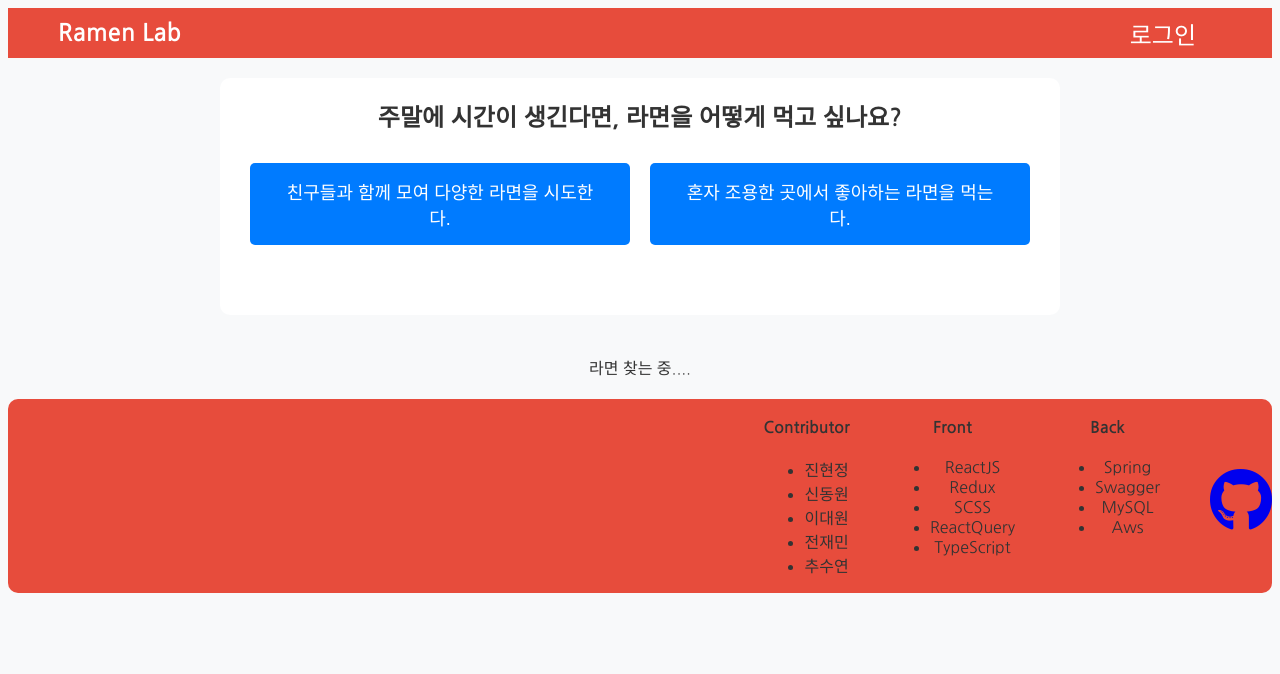
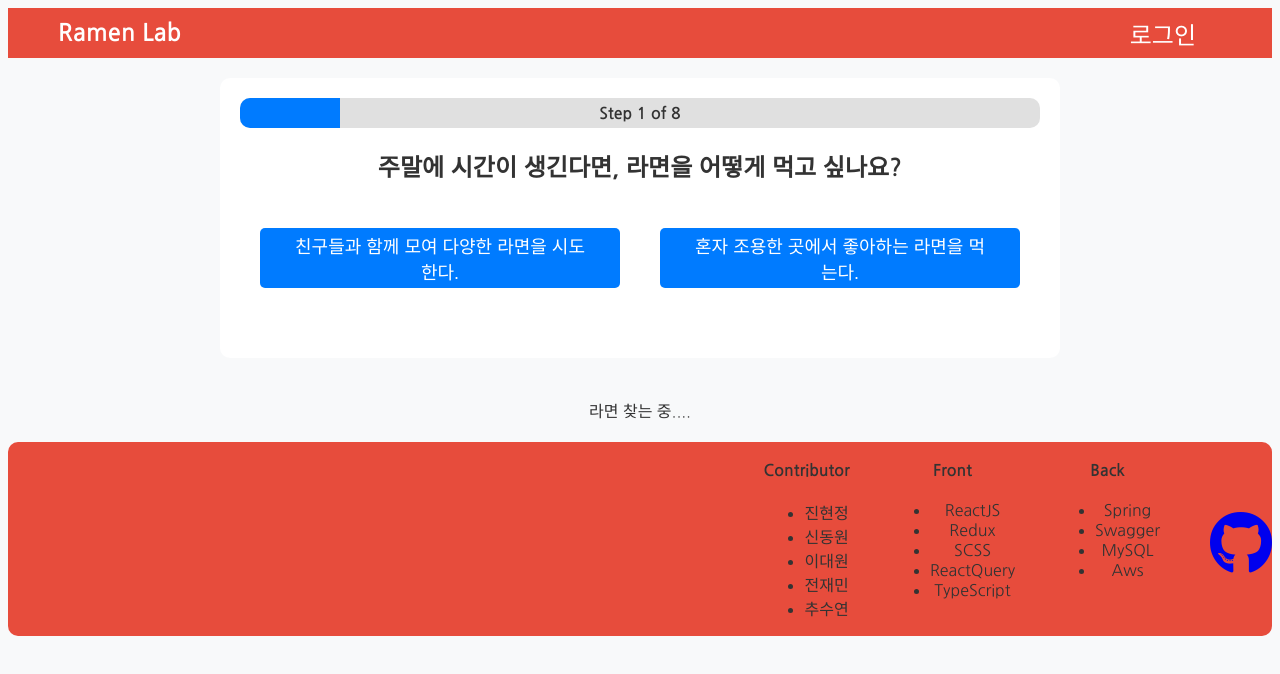
Before and after one commit to RamyunLab/ramyunlab-fe, a React (Create React App) app: page /mbti in a window 1280 px wide. Shown: the top 674 px of the page. Built offline with nearby package versions, Linux system fonts and the light colour scheme.

Commit message:
fix: mbti css 프로토타입

```diff
--- a/src/Redux/slices/MbtiSlice.tsx
+++ b/src/Redux/slices/MbtiSlice.tsx
@@ -68,7 +68,7 @@ const calculateMBTI = (answers: string[]) => (dispatch: any) => {
             ramen: "왕뚜껑",
             description:
                 "지도자형인 ENTJ는 강력하고 도전적인 성격을 가지고 있으며, 왕뚜껑 라면은 그들의 강한 리더십과 잘 맞습니다.",
-            imageUrl: "https://dc7ne3bdq944q.cloudfront.net/img/ramyun/삼양_왕뚜껑.jpg",
+            imageUrl: "https://dc7ne3bdq944q.cloudfront.net/img/ramyun/팔도_왕뚜껑.png",
         },
         ENTP: {
             ramen: "신라면",
@@ -86,13 +86,13 @@ const calculateMBTI = (answers: string[]) => (dispatch: any) => {
             ramen: "새우탕",
             description:
                 "따뜻하고 친근한 ESFJ는 사람들과의 교류를 즐기며, 새우탕 라면의 풍부한 맛과 따뜻한 느낌이 잘 맞습니다.",
-            imageUrl: "https://dc7ne3bdq944q.cloudfront.net/img/ramyun/농심_새우탕.jpg",
+            imageUrl: "https://dc7ne3bdq944q.cloudfront.net/img/ramyun/농심_새우탕큰사발.jpg",
         },
         ENFJ: {
-            ramen: "육개장",
+            ramen: "열라면",
             description:
-                "카리스마 넘치는 ENFJ는 사람들을 돕는 것을 좋아하며, 육개장의 강렬하고 따뜻한 맛이 그들에게 잘 어울립니다.",
-            imageUrl: "https://dc7ne3bdq944q.cloudfront.net/img/ramyun/농심_육개장.jpg",
+                "카리스마 넘치는 ENFJ는 사람들을 돕는 것을 좋아하며, 열라면의 강렬하고 따뜻한 맛이 그들에게 잘 어울립니다.",
+            imageUrl: "https://dc7ne3bdq944q.cloudfront.net/img/ramyun/오뚜기_열라면.webp",
         },
         ENFP: {
             ramen: "불닭볶음면",
@@ -104,7 +104,7 @@ const calculateMBTI = (answers: string[]) => (dispatch: any) => {
             ramen: "짜파게티",
             description:
                 "모험적이고 즉흥적인 ESTP는 다양한 맛을 시도하는 것을 좋아하며, 짜파게티의 독특한 맛과 편리함이 잘 맞습니다.",
-            imageUrl: "https://dc7ne3bdq944q.cloudfront.net/img/ramyun/농심_짜파게티.jpg",
+            imageUrl: "https://dc7ne3bdq944q.cloudfront.net/img/ramyun/농심_올리브%20짜파게티.jpg",
         },
         ESFP: {
             ramen: "짜왕",
@@ -116,19 +116,19 @@ const calculateMBTI = (answers: string[]) => (dispatch: any) => {
             ramen: "진라면",
             description:
                 "전략적이고 분석적인 INTJ는 깊이 있는 사고를 좋아하며, 진라면의 깊은 맛과 균형이 잘 어울립니다.",
-            imageUrl: "https://dc7ne3bdq944q.cloudfront.net/img/ramyun/오뚜기_진라면.jpg",
+            imageUrl: "https://dc7ne3bdq944q.cloudfront.net/img/ramyun/오뚜기_진라면%20매운맛.jpg",
         },
         INTP: {
             ramen: "참깨라면",
             description:
                 "논리적이고 호기심 많은 INTP는 새로운 아이디어를 탐구하며, 참깨라면의 고소하고 독특한 맛을 즐깁니다.",
-            imageUrl: "https://dc7ne3bdq944q.cloudfront.net/img/ramyun/농심_참깨라면.jpg",
+            imageUrl: "https://dc7ne3bdq944q.cloudfront.net/img/ramyun/오뚜기_참깨라면.jpg",
         },
         INFJ: {
-            ramen: "비빔면",
+            ramen: "팔도 비빔면",
             description:
                 "직관적이고 통찰력 있는 INFJ는 깊이 있는 의미를 찾으며, 비빔면의 매콤달콤한 맛과 어울립니다.",
-            imageUrl: "https://dc7ne3bdq944q.cloudfront.net/img/ramyun/농심_비빔면.jpg",
+            imageUrl: "https://dc7ne3bdq944q.cloudfront.net/img/ramyun/팔도_팔도%20비빔면.png",
         },
         INFP: {
             ramen: "사리곰탕",
@@ -140,19 +140,19 @@ const calculateMBTI = (answers: string[]) => (dispatch: any) => {
             ramen: "육개장",
             description:
                 "신뢰할 수 있고 실용적인 ISTJ는 전통적인 가치를 중요시하며, 육개장의 전통적이고 강렬한 맛을 선호합니다.",
-            imageUrl: "https://dc7ne3bdq944q.cloudfront.net/img/ramyun/농심_육개장.jpg",
+            imageUrl: "https://dc7ne3bdq944q.cloudfront.net/img/ramyun/농심_육개장%20사발면.jpg",
         },
         ISFJ: {
-            ramen: "사리곰탕",
+            ramen: "사리곰탕면",
             description:
                 "헌신적이고 책임감 있는 ISFJ는 다른 사람을 돌보는 것을 좋아하며, 사리곰탕의 부드럽고 따뜻한 맛이 잘 어울립니다.",
-            imageUrl: "https://dc7ne3bdq944q.cloudfront.net/img/ramyun/농심_사리곰탕.jpg",
+            imageUrl: "https://dc7ne3bdq944q.cloudfront.net/img/ramyun/농심_사리곰탕면.jpg",
         },
         ISTP: {
             ramen: "너구리",
             description:
                 "분석적이고 문제 해결 능력이 뛰어난 ISTP는 효율적이고 실용적인 것을 좋아하며, 너구리의 쫄깃한 면발과 깊은 맛을 즐깁니다.",
-            imageUrl: "https://dc7ne3bdq944q.cloudfront.net/img/ramyun/농심_너구리.jpg",
+            imageUrl: "https://dc7ne3bdq944q.cloudfront.net/img/ramyun/농심_순한너구리.jpg",
         },
         ISFP: {
             ramen: "삼양라면",
--- /dev/null
+++ b/src/components/MBTI/ProgressBar.module.scss
@@ -0,0 +1,28 @@
+/* ProgressBar.module.scss */
+.progressContainer {
+    width: 100%;
+    background-color: #e0e0e0;
+    border-radius: 10px;
+    overflow: hidden;
+    margin-bottom: 20px;
+    position: relative;
+    height: 30px; /* Height adjusted to make space for text */
+}
+
+.progressBar {
+    height: 100%; /* Adjusted to fill the container */
+    background-color: #007bff;
+    width: 0;
+    transition: width 0.3s ease-in-out;
+}
+
+.progressText {
+    position: absolute;
+    top: 50%;
+    left: 50%;
+    transform: translate(-50%, -50%);
+    font-size: 16px;
+    font-weight: bold;
+    color: #333;
+    z-index: 1; /* Ensure text is above the progress bar */
+}
--- /dev/null
+++ b/src/components/MBTI/ProgressBar.tsx
@@ -0,0 +1,22 @@
+import React from "react";
+import styles from "./ProgressBar.module.scss";
+
+interface ProgressBarProps {
+    currentStep: number;
+    totalSteps: number;
+}
+
+const ProgressBar: React.FC<ProgressBarProps> = ({ currentStep, totalSteps }) => {
+    const progress = (currentStep / totalSteps) * 100;
+
+    return (
+        <div className={styles.progressContainer}>
+            <div className={styles.progressText}>
+                Step {currentStep} of {totalSteps}
+            </div>
+            <div className={styles.progressBar} style={{ width: `${progress}%` }}></div>
+        </div>
+    );
+};
+
+export default ProgressBar;
--- a/src/components/MBTI/Question.module.scss
+++ b/src/components/MBTI/Question.module.scss
@@ -1,10 +1,10 @@
 .questionContainer {
     max-width: 800px; /* Increase container width */
+    min-width: 800px; /* Set minimum width */
     margin: 0 auto;
     padding: 20px; /* Add padding for spacing */
     background-color: #fff; /* Add a background color */
     border-radius: 10px; /* Add rounded corners */
-
     transition: transform 0.3s ease;
     transform: scale(1); /* Initial scale */
 
@@ -19,6 +19,7 @@
     text-align: center; /* Center the question text */
     font-weight: bold; /* Make the question text bold */
     color: #333; /* Set a darker text color */
+    min-height: 50px; /* Set minimum height */
 }
 
 .options {
@@ -39,6 +40,11 @@
     font-size: 18px; /* Increase font size */
     transition: background-color 0.3s ease, transform 0.3s ease;
     margin: 10px; /* Add margin for spacing between buttons */
+    width: 45%; /* Set fixed width */
+    height: 60px; /* Set fixed height */
+    display: flex;
+    align-items: center;
+    justify-content: center;
 
     &:hover {
         background-color: #0056b3; /* Darken background on hover */
--- a/src/components/MBTI/Question.tsx
+++ b/src/components/MBTI/Question.tsx
@@ -3,6 +3,7 @@ import { useDispatch, useSelector } from "react-redux";
 import { addAnswer, questionsCount } from "../../Redux/slices/MbtiSlice.tsx";
 import { RootState } from "../../Redux/store";
 import styles from "./Question.module.scss";
+import ProgressBar from "./ProgressBar.tsx";
 
 const questions = [
     {
@@ -74,6 +75,7 @@ const questions = [
 const Question: React.FC = () => {
     const dispatch = useDispatch();
     const answers = useSelector((state: RootState) => state.mbti.answers);
+    const showResult = useSelector((state: RootState) => state.mbti.showResult);
 
     const handleAnswer = (value: string) => {
         dispatch(addAnswer(value));
@@ -82,7 +84,10 @@ const Question: React.FC = () => {
     const currentQuestion = questions[answers.length];
 
     return (
+        <>
+            {!showResult && (
                 <div className={styles.questionContainer}>
+                    <ProgressBar currentStep={answers.length + 1} totalSteps={questions.length} />
                     {currentQuestion && (
                         <>
                             <div className={styles.questionText}>{currentQuestion.text}</div>
@@ -100,6 +105,8 @@ const Question: React.FC = () => {
                         </>
                     )}
                 </div>
+            )}
+        </>
     );
 };
 
--- a/src/components/MBTI/Result.tsx
+++ b/src/components/MBTI/Result.tsx
@@ -30,15 +30,13 @@ const Result: React.FC = () => {
     return (
         <div className={styles.resultPage}>
             <div className={styles.resultContainer}>
-                <h2 className={styles.resultText}>Your MBTI Type: {result.mbtiType}</h2>
+                <h2 className={styles.resultText}>나의 라면 mbti는 {result.mbtiType}입니다</h2>
                 <img
                     src={result.imageUrl}
                     alt={result.ramenRecommendation}
                     className={styles.ramenImage}
                 />
-                <p className={styles.ramenRecommendation}>
-                    Ramen Recommendation: {result.ramenRecommendation}
-                </p>
+                <p className={styles.ramenRecommendation}>{result.ramenRecommendation}</p>
                 <p className={styles.description}>{result.description}</p>
             </div>
             <div className={styles.buttonContainer}>
```
Lines whose indentation alone changed are shown as unchanged.
